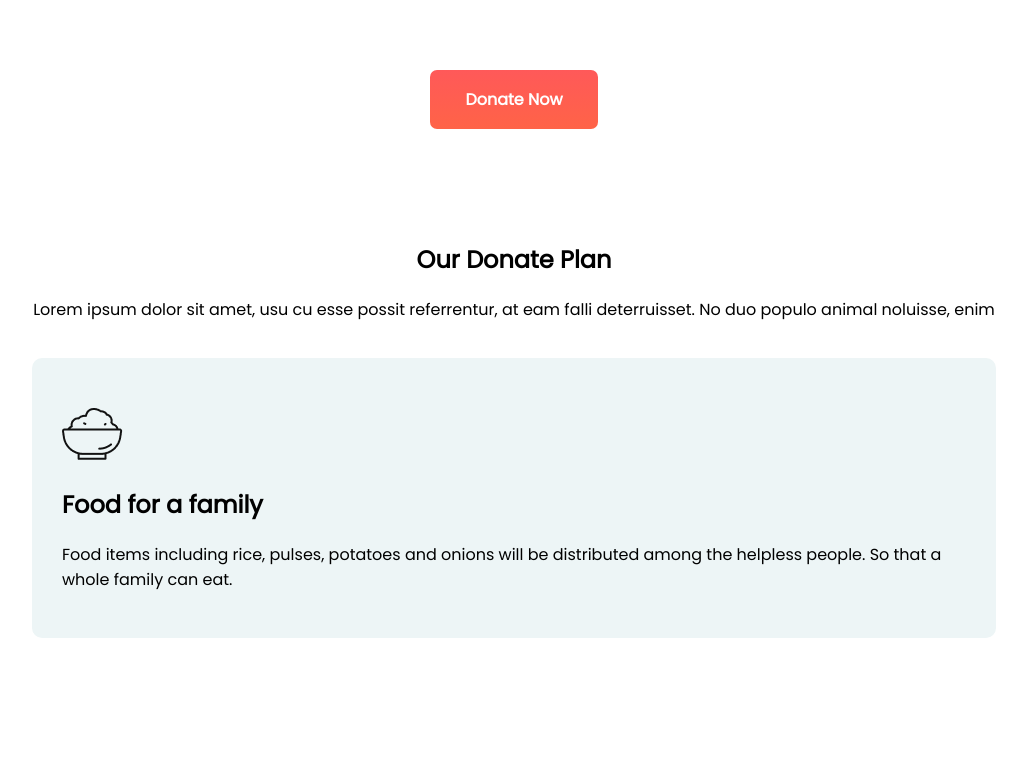
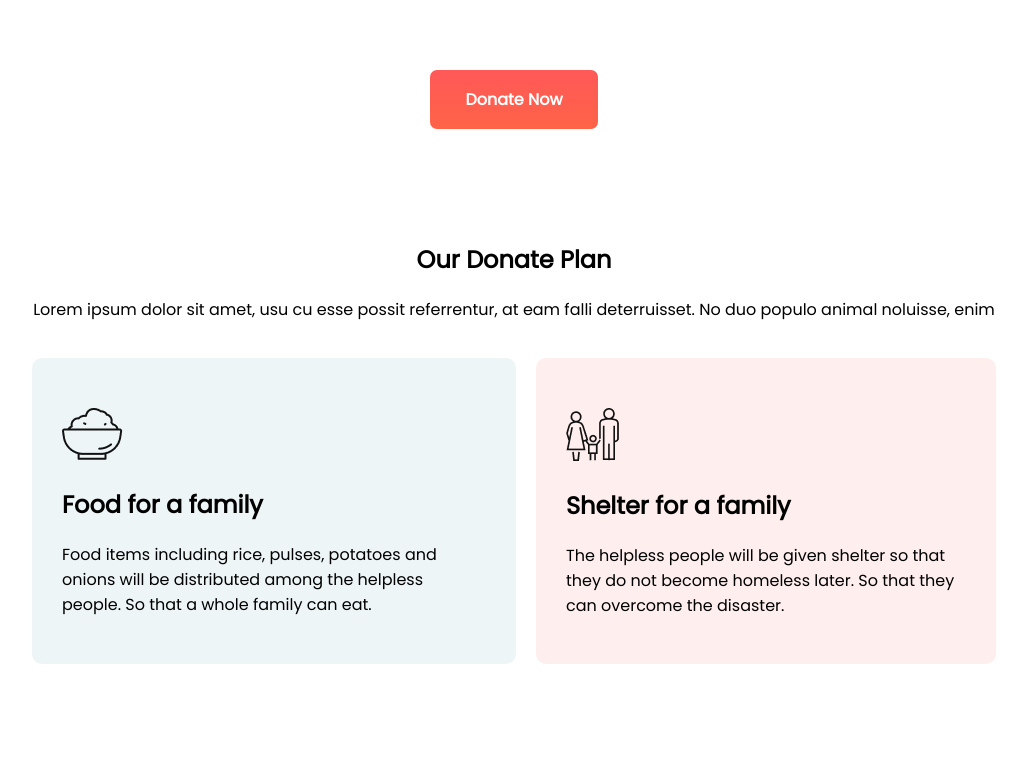
Before and after one commit to mehedi360272/donate-today, a plain HTML site: page index.html in a window 1280 px wide. Shown: the part 1134-1911 px from the top of the page, without its empty margins (126-1153 px from the left). Drawn offline with Linux system fonts and the light colour scheme.

Commit message:
card2 stlye added

```diff
--- a/index.html
+++ b/index.html
@@ -72,6 +72,13 @@
                     So that a whole family can eat.
                 </p>
             </div>
+            <div id="card2">
+                <img src="icons/shelter.png" alt="">
+                <h1>Shelter for a family</h1>
+                <p class="para-color">The helpless people will be given shelter so that they do not become homeless
+                    later. So that they can
+                    overcome the disaster.</p>
+            </div>
     </section>
 
 </body>
--- a/style.css
+++ b/style.css
@@ -124,3 +124,10 @@ body {
     border-radius: 10px;
     background-color: #EDF5F6;
 }
+
+#card2 {
+    margin: 10px 10px;
+    padding: 50px 30px 30px 30px;
+    border-radius: 10px;
+    background-color: #FFEEEE;
+}
```
